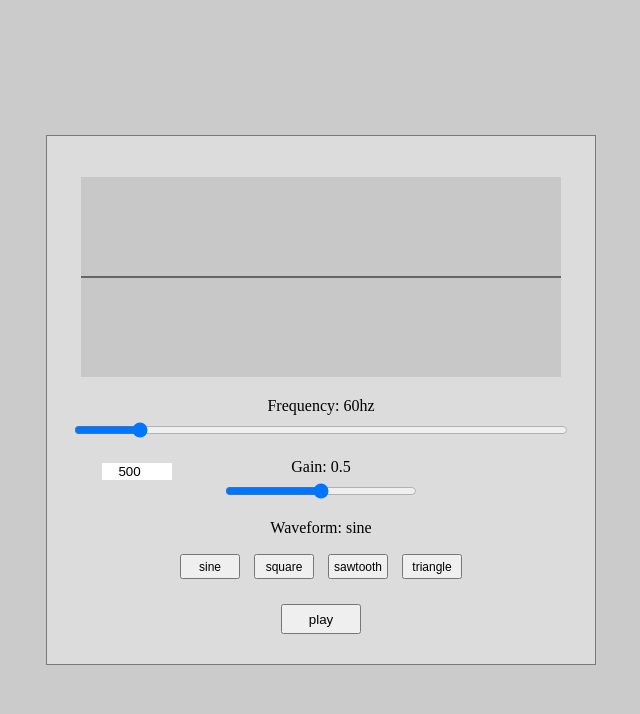
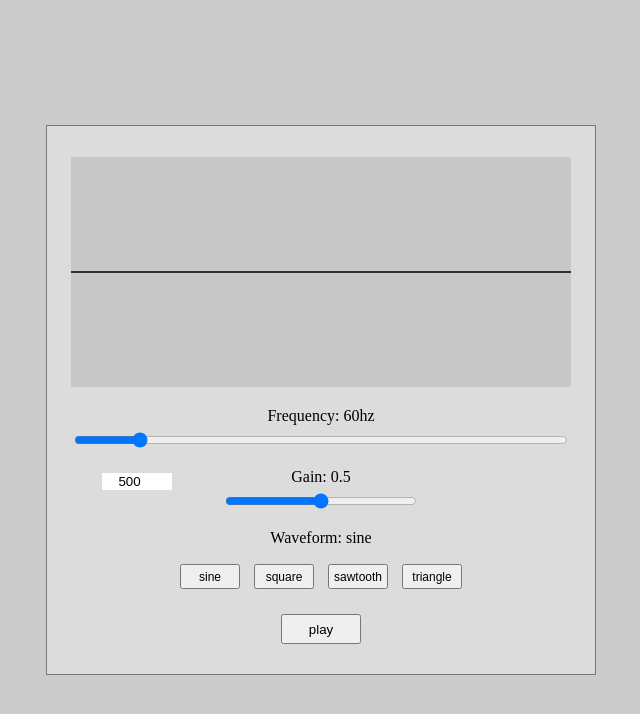
Before and after one commit to evi1Husky/ToneGenerator, a plain HTML site: page index.html in a window 1280 px wide. Shown: the whole page, without its empty margins (319-959 px from the left). Drawn offline with Linux system fonts and the light colour scheme.

Commit message:
fix blurry canvas graphics

```diff
--- a/index.html
+++ b/index.html
@@ -12,7 +12,7 @@
 </head>
   <body>
     <main>
-      <canvas id="oscilloscope" width="480" height="200"></canvas>
+      <canvas id="oscilloscope"></canvas>
       <input class="max-frequency-range" type="number" min="0" max="20000"
       value="500">
       <output class="current-frequency">Frequency: 60hz</output>
--- a/main.js
+++ b/main.js
@@ -51,8 +51,10 @@ const waveFormButtons = document.querySelectorAll('.wave-form-buttons');
 const maxFrequencyRange = document.querySelector('.max-frequency-range');
 const canvas = document.getElementById("oscilloscope");
 const canvasContext = canvas.getContext("2d");
+canvas.width = '500'
+canvas.height = '230'
 canvasContext.fillStyle = "rgb(200, 200, 200)";
-canvasContext.lineWidth = 1;
+canvasContext.lineWidth = 1.5;
 canvasContext.strokeStyle = "rgb(0, 0, 0)";
 let soundWave = null;
 let waveForm = 'sine';
@@ -61,14 +63,12 @@ waveFormValue.textContent = `Waveform: ${waveForm}`
 function oscilloscope() {
   const bufferLength = soundWave.analyser.frequencyBinCount;
   const dataArray = new Uint8Array(bufferLength);
-  soundWave.analyser.getByteTimeDomainData(dataArray);
 
   function draw() {
     if (!soundWave) {
       window.cancelAnimationFrame(draw);
       return;
     }
-
     requestAnimationFrame(draw);
 
     soundWave.analyser.getByteTimeDomainData(dataArray);
@@ -98,7 +98,7 @@ function drawLine() {
   canvasContext.fillRect(0, 0, canvas.width, canvas.height);
   canvasContext.beginPath();
   canvasContext.moveTo(0, canvas.height / 2);
-  canvasContext.lineTo(canvas.width, 100);
+  canvasContext.lineTo(canvas.width, canvas.height / 2);
   canvasContext.stroke();
 }
 
--- a/style.css
+++ b/style.css
@@ -18,9 +18,17 @@ body {
   background: rgb(203, 203, 203);
 }
 
+/* Fixes blurry canvas graphics */
+canvas {
+  image-rendering: -moz-crisp-edges;
+  image-rendering: -webkit-crisp-edges;
+  image-rendering: pixelated;
+  image-rendering: crisp-edges;
+}
+
 main {
   width: 55rem;
-  height: 53rem;
+  height: 55rem;
   border: 1px rgb(121, 121, 121) solid;
   display: flex;
   flex-direction: column;
```
